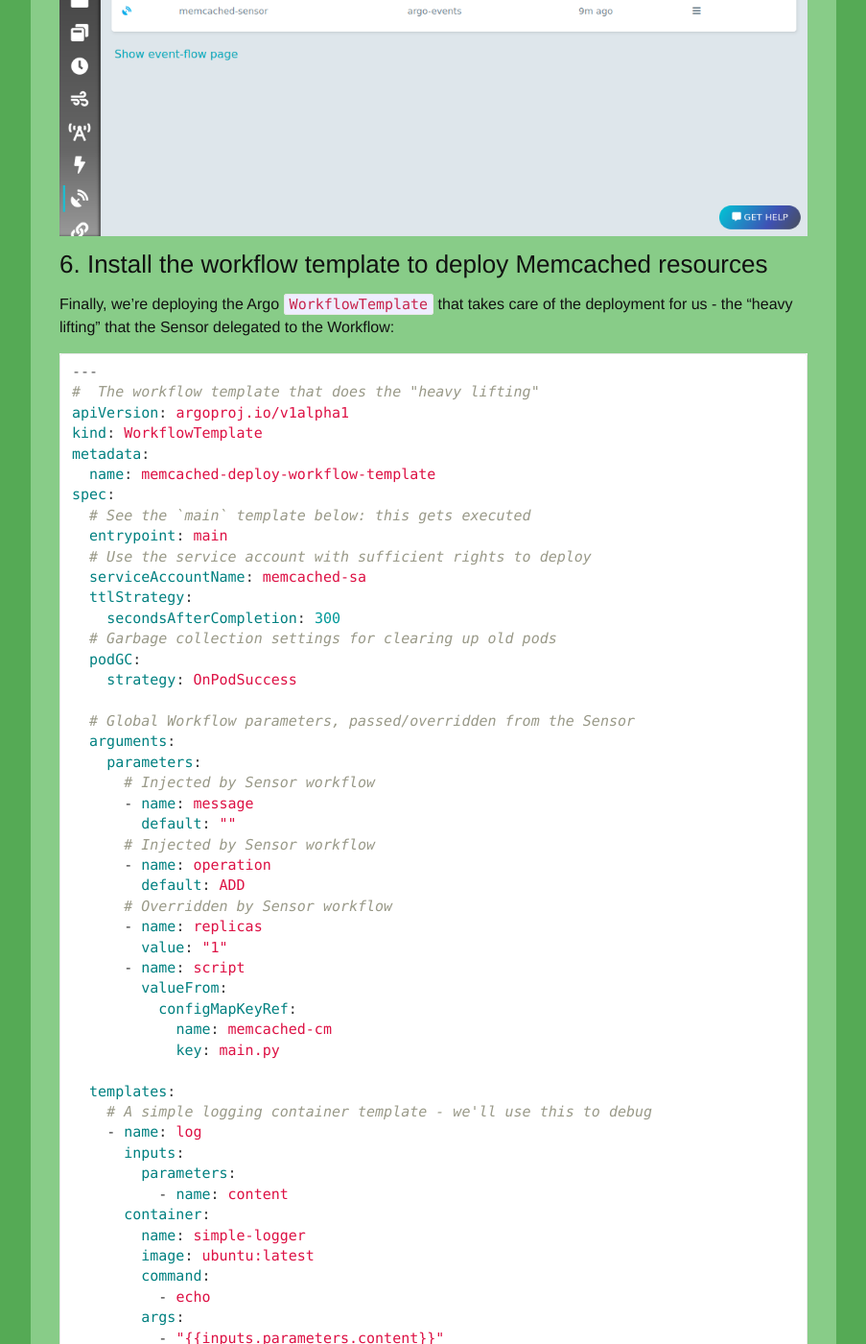
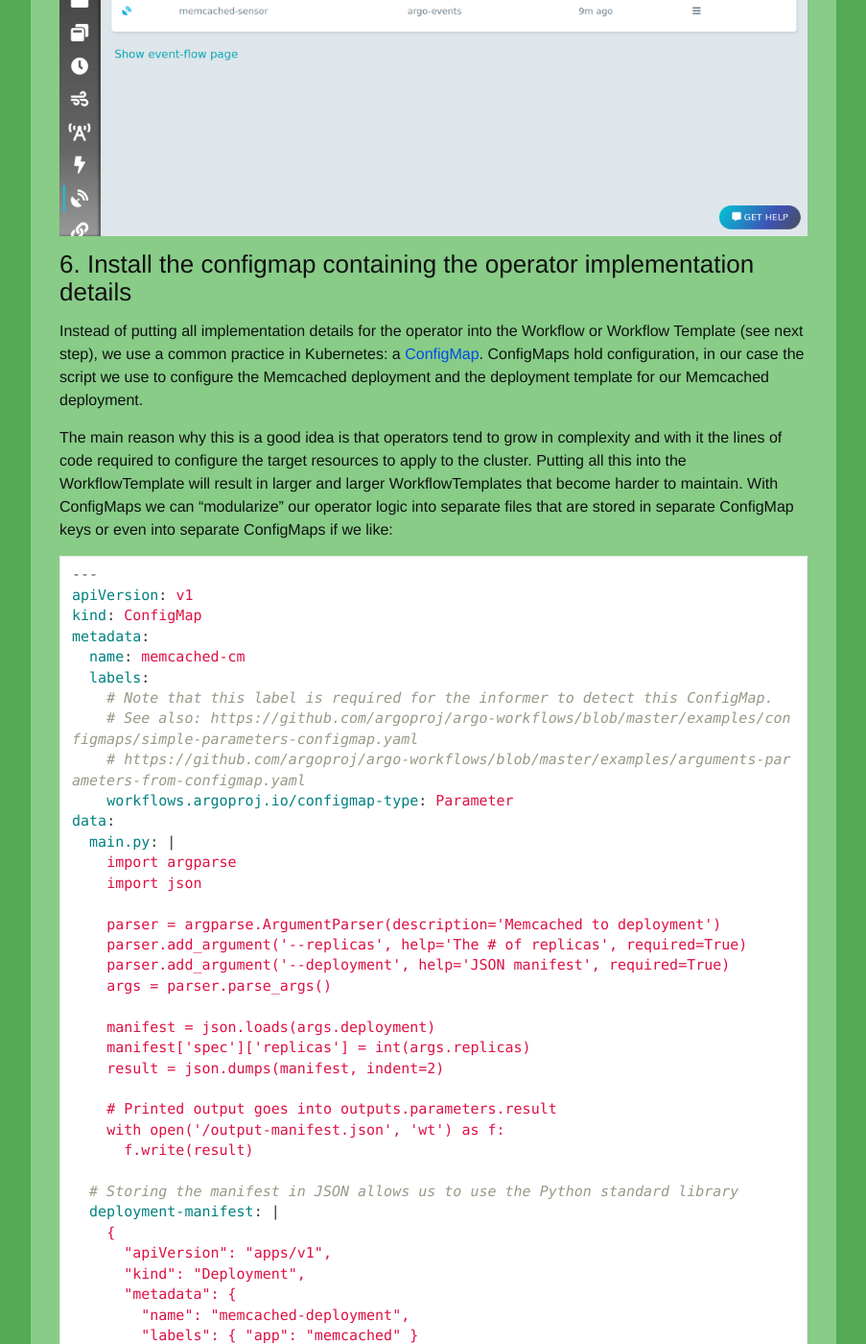
Before and after one commit to reinvantveer/reinvantveer.github.io, a Jekyll site: the page built from _posts/2022-01-29-easier-operator.md, in a window 1280 px wide and 1400 px high, scrolled down 11931 px. Shown: the whole window at 96% size, without its empty margins (188-1091 px from the left). Built offline with Jekyll 4.4.1, drawn with Linux system fonts in a browser that asks for light colours; comment, search, counter and statistics services are not loaded; some of the changed text lies outside the part shown.

Commit message:
include configmap installation step
Signed-off-by: reinvantveer <rein@vantveer.me>

````diff
--- a/_posts/2022-01-29-easier-operator.md
+++ b/_posts/2022-01-29-easier-operator.md
@@ -299,8 +299,36 @@
 And it appears in the UI:
 ![Sensor in Argo UI](/images/argo-operator/sensor-in-argo-ui.png)
 
+### 6. Install the configmap containing the operator implementation details
 
-### 6. Install the workflow template to deploy Memcached resources
+Instead of putting all implementation details for the operator into the Workflow or Workflow Template (see next step),
+we use a common practice in Kubernetes: a [ConfigMap](https://kubernetes.io/docs/concepts/configuration/configmap/).
+ConfigMaps hold configuration, in our case the script we use to configure the Memcached deployment and the deployment
+template for our Memcached deployment.
+
+The main reason why this is a good idea is that operators tend to grow in complexity and with it the lines of code
+required to configure the target resources to apply to the cluster. Putting all this into the WorkflowTemplate will
+result in larger and larger WorkflowTemplates that become harder to maintain. With ConfigMaps we can "modularize" our
+operator logic into separate files that are stored in separate ConfigMap keys or even into separate ConfigMaps if we
+like:
+
+```yaml
+{% include memcached/configmap.yaml %}
+```
+
+As you can see, this ConfigMap also holds the "template" we use for our Memcached deployment. Instead of YAML, we
+express this manifest in JSON because this is much easier to load. Many programming languages come with a JSON parser in
+the standard library (think Python, JavaScript, Ruby, Go, PHP, etc), but I know of not a single language with a YAML
+parser in the standard lib. Since _any_ JSON is valid YAML, we can pass the result as JSON and be a valid output
+manifest.
+
+Install with
+
+```shell
+kubectl apply -n argo-events -f https://raw.githubusercontent.com/reinvantveer/reinvantveer.github.io/master/_includes/memcached/configmap.yaml
+```
+
+### 7. Install the workflow template to deploy Memcached resources
 
 Finally, we're deploying the Argo `WorkflowTemplate` that takes care of the deployment for us - the "heavy lifting" that
 the Sensor delegated to the Workflow:
````
